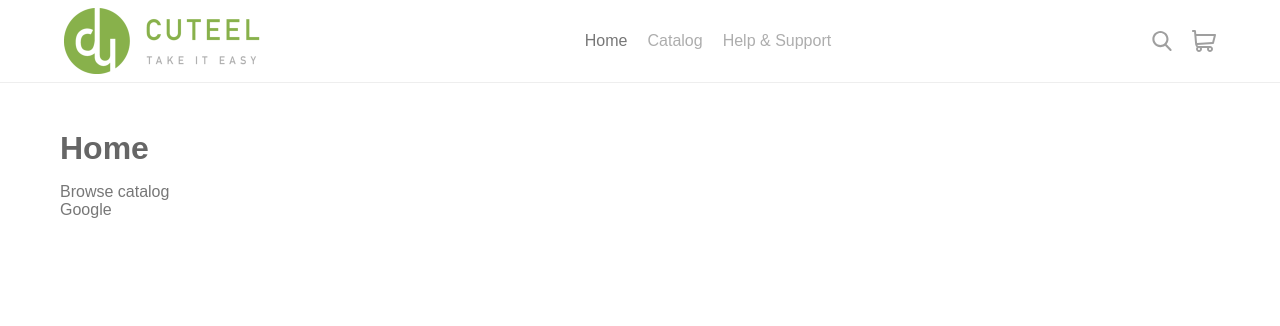
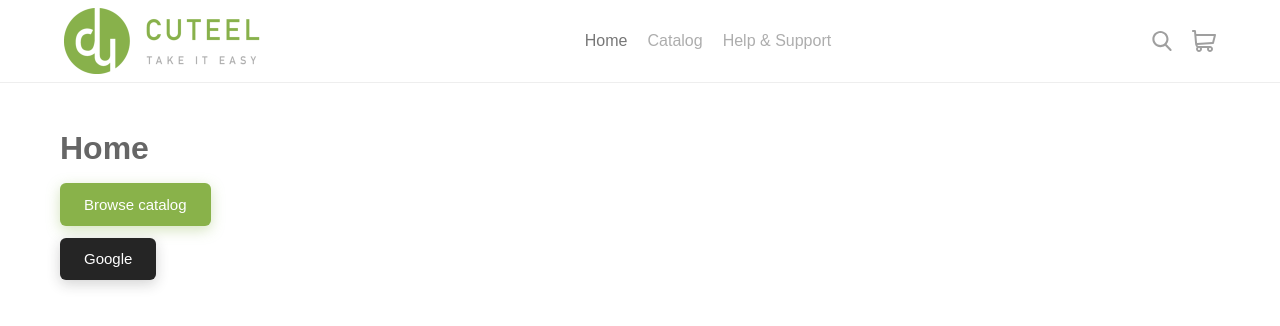
Before and after one commit to boushib/cuteel-frontend, a Next.js app: page / in a window 1280 px wide. Shown: the top 326 px of the page. Built offline with nearby package versions, Linux system fonts and the light colour scheme.

Commit message:
create a Button component

```diff
--- /dev/null
+++ b/components/Button.tsx
@@ -0,0 +1,19 @@
+import styled from 'styled-components'
+
+export const Button = styled.button`
+  border: none;
+  outline: none;
+  border-radius: 6px;
+  color: #fff;
+  background: ${({ theme }) => theme.colors.primary};
+  box-shadow: 0 4px 14px 0 ${({ theme }) => theme.colors.primary}5c;
+  padding: 0.8rem 1.5rem;
+  font-size: 15px;
+  margin-bottom: 12px;
+  cursor: pointer;
+`
+
+export const ButtonSecondary = styled(Button)`
+  background-color: #252525;
+  box-shadow: 0 4px 14px 0 #25252533;
+`
--- a/pages/index.tsx
+++ b/pages/index.tsx
@@ -1,6 +1,7 @@
 import Link from 'next/link'
 import Navbar from '../components/Navbar'
 import Head from '../components/Head'
+import { Button, ButtonSecondary } from '../components/Button'
 
 const Home = () => (
   <div className="home page">
@@ -8,12 +9,14 @@ const Home = () => (
       <Head title="Home" />
       <h1>Home</h1>
       <div>
-        <Link href="/catalog">Browse catalog</Link>
+        <Link href="/catalog" passHref={true}>
+          <Button>Browse catalog</Button>
+        </Link>
       </div>
       <div>
         <Link href="//google.com">
           <a target="_blank" rel="noreferrer noopener">
-            Google
+            <ButtonSecondary>Google</ButtonSecondary>
           </a>
         </Link>
       </div>
```
